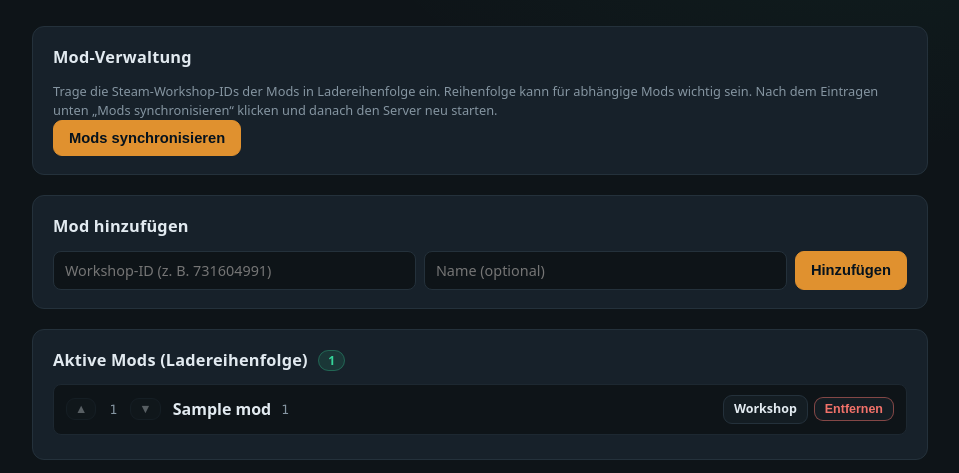
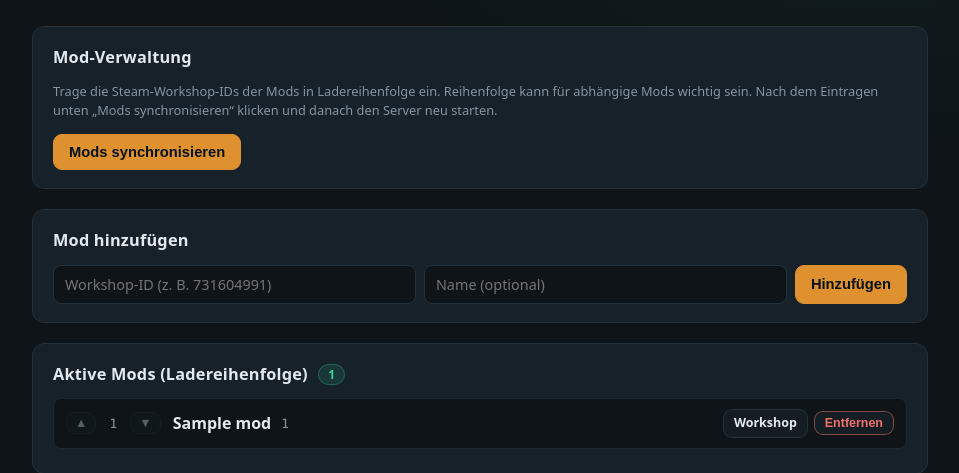
Before and after one commit to Schattenwelt/ARK-Control-Panel, a Flask app: template src/templates/mods.html in a window 1280 px wide. Shown: the part 65-538 px from the top of the page, without its empty margins (160-1119 px from the left). Run offline with Flask 3, Linux system fonts and the light colour scheme; the template is opened without the code that fills it: most values are stand-ins (such as "Sample title", 1, 10 or a date in 2020); parts of the project's set-up code (start-up, migrations or seed data) failed here and were passed over.

Commit message:
update Mod

```diff
--- a/src/templates/mods.html
+++ b/src/templates/mods.html
@@ -5,7 +5,7 @@
 <section class="panel">
   <div class="panel-head"><h2>{{ t('mods_title') }}</h2></div>
   <p class="muted small" style="margin-top:0">{{ t('mods_intro') }}</p>
-  <form method="post" action="{{ url_for('mods_sync') }}" id="sync-form">
+  <form method="post" action="{{ url_for('mods_sync') }}" id="sync-form" style="margin-top:14px">
     <input type="hidden" name="csrf" value="{{ csrf_token() }}">
     <button class="btn primary" type="submit" id="sync-btn" {{ 'disabled' if not mods }}>
       {{ t('mods_sync_btn') }}
```
